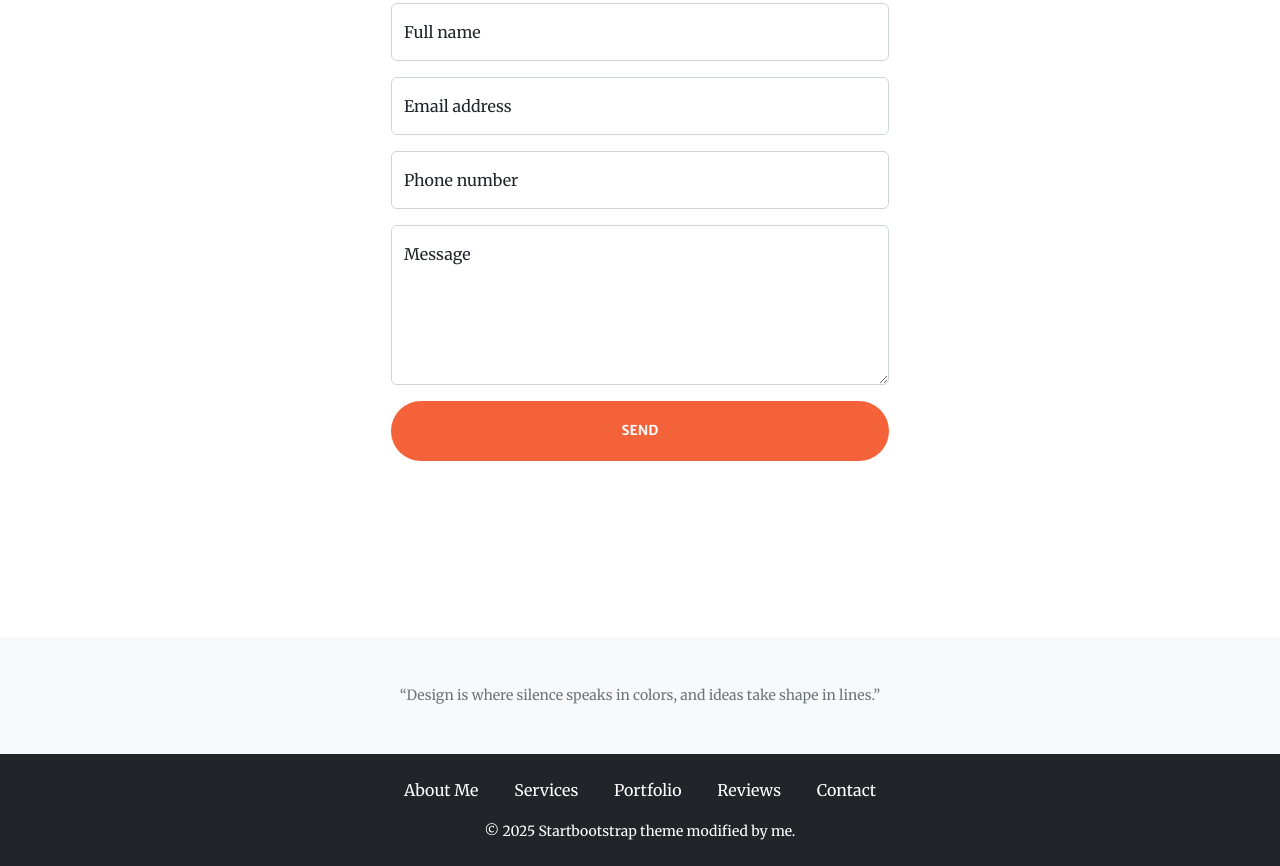
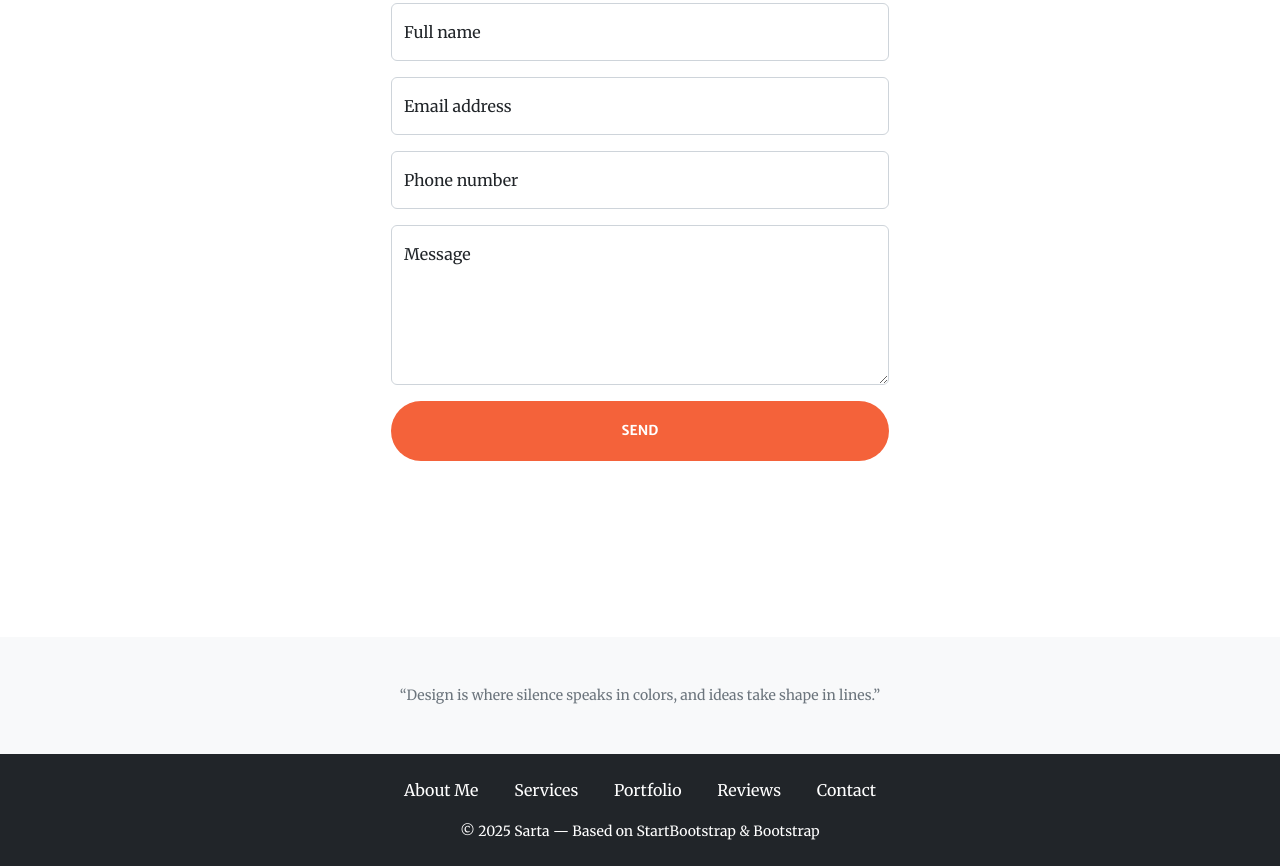
Before and after one commit to s4rt4/sarta_portfolio_static, a plain HTML site: page index.html in a window 1280 px wide. Shown: the part 8444-9310 px from the top of the page. Drawn offline with nearby package versions, Linux system fonts and the light colour scheme.

Commit message:
Update index.html

```diff
--- a/index.html
+++ b/index.html
@@ -806,7 +806,7 @@
         <a class="text-white mx-3" href="#contact">Contact</a>
       </div>
       <div class="col-md-12">
-        <small>&copy; 2025 Startbootstrap theme modified by me.</small>
+        <small>&copy; 2025 Sarta — Based on StartBootstrap & Bootstrap</small>
       </div>
     </div>
   </div>
```
